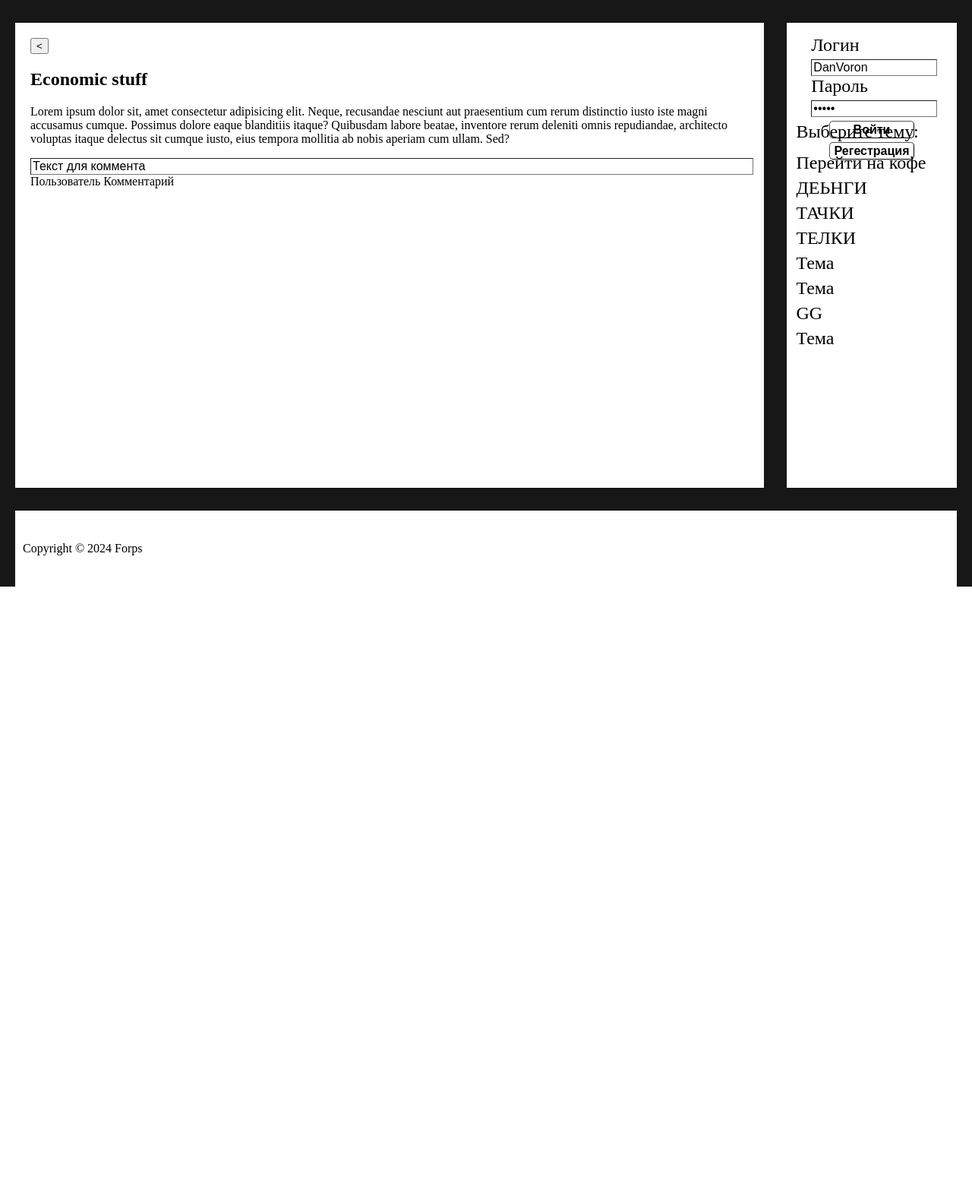
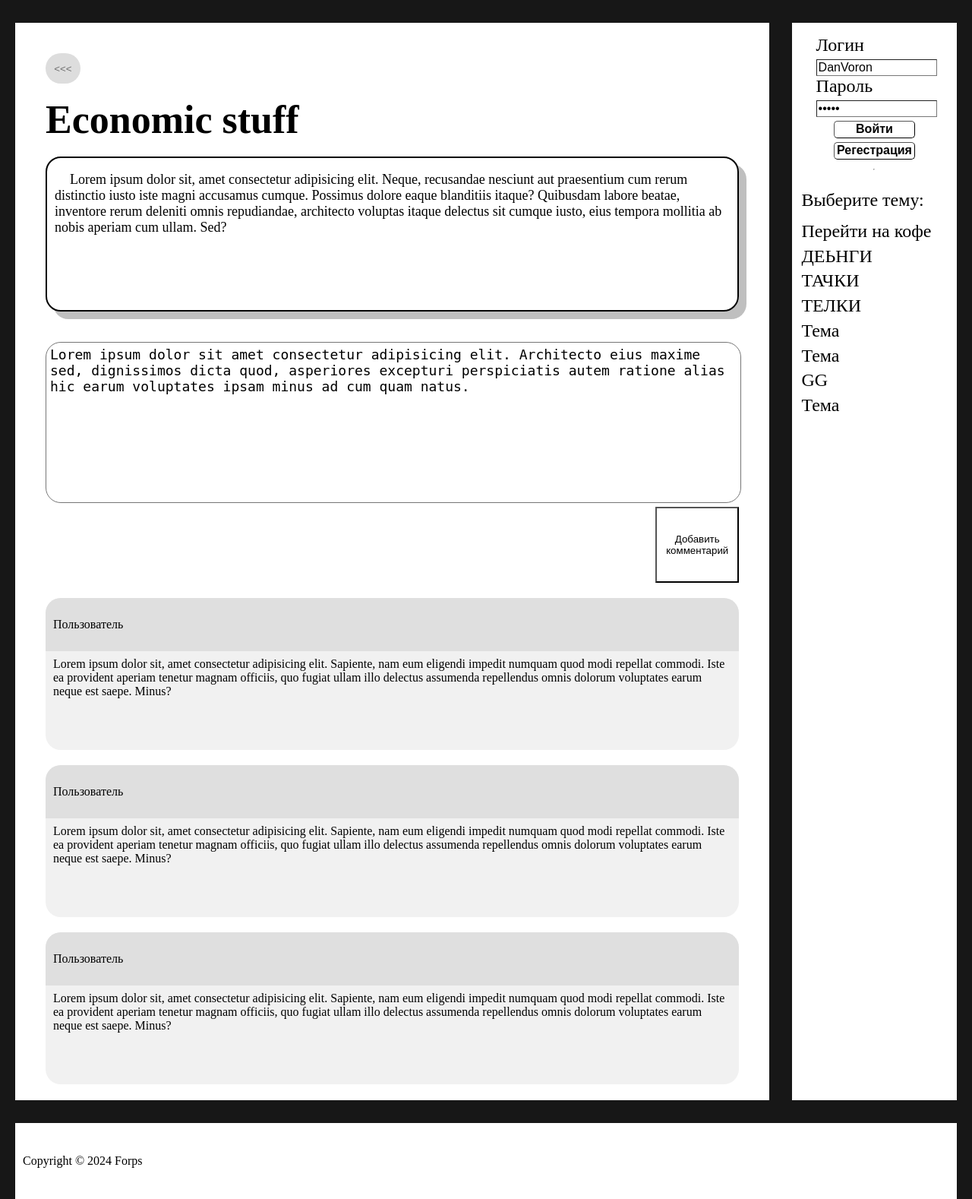
Before and after one commit to DanVoron/pythonProject, a Django app: page /post/4/ in a window 1280 px wide. Shown: the part 249-1827 px from the top of the page at 76% size. Before the commit the page ends 1021 px from the top, so only its background shows below. Run offline with Django 5.2, Linux system fonts and the light colour scheme; data comes from the database, SQL or seed files in the repository.

Commit message:
Forps 1.0
Перемещение по сайту досупно

```diff
--- a/mydjangoproject/static/css/PostListStyles.css
+++ b/mydjangoproject/static/css/PostListStyles.css
@@ -10,3 +10,90 @@
     display: flex;
     flex-direction: column;
 }
+.PostContainer{
+    background-color: #ffffff;
+    width: 95%;
+    min-height: 500px;
+    padding: 40px;
+}
+h2{
+    font-size: 52px;
+    margin: 2% 0 2% 0;
+}
+.PostTextContainer{
+    height: fit-content;
+    min-height: 200px;
+    border:solid black ;
+    border-width: 2px;
+    border-radius: 20px;
+    padding: 0 10px 0 10px;
+    box-shadow: 10px 10px 0px rgba(0,0,0,0.25);
+    text-indent: 20px;
+    font-size: 18px;
+}
+.comment{
+    width: 99%;
+    resize: none;
+    border-radius: 20px;
+    font-size: 18px;
+    padding: 5px;
+    margin-top: 40px;
+    height: 200px;
+    border-radius: 20px;
+    text-align:left;
+}
+.CommContainer{
+    margin-top: 20px;
+    height: 200px;
+    border-radius: 20px;
+}
+.CommContainer{
+    background-color:#F1F1F1;
+    border-radius: 20px;
+}
+.UserContainer{
+    display: flex;
+    align-items: center;
+    box-sizing: border-box;
+    border-radius: 20px 20px 0 0 ;
+    padding: 10px;
+    height: 35%;
+    width: 100%;
+    background-color: #DFDFDF;
+}
+.CommLabel{
+    display: flex;
+    align-items: center;
+    box-sizing: border-box;
+    border-radius: 20px 20px 0 0 ;
+    padding: 5px 10px 5px 10px;
+    height: 35%;
+    width: 100%;
+    margin: 0;
+}
+.BackButt{
+    width: 5%;
+    height: 3%;
+    border-color: transparent;
+    background-color: #dddddd;
+    color: #6e6e6e;
+    border-radius: 50px;
+}
+.BackButt:hover{
+    cursor: pointer;
+    background-color: #aaaaaa;
+}
+.BackButt:active{
+    background-color: #cccccc;
+}
+.OstavComm{
+    margin-top: 5px;
+    height: 100px;
+    width: 12%;
+    align-self:flex-end;
+    background-color: transparent;
+}
+.NewCommentsContainer{
+    display: flex;
+    flex-direction: column;
+}
--- a/mydjangoproject/static/css/index.css
+++ b/mydjangoproject/static/css/index.css
@@ -105,8 +105,8 @@ footer{
 }
 .RegLogContaienr{
     margin-top: 5%;
-    height: 15%;
     width: 80%;
+    height: 180px;
     display: flex;
     align-self: center;
     flex-direction: column;
--- a/mydjangoproject/templates/blog/post_list.html
+++ b/mydjangoproject/templates/blog/post_list.html
@@ -6,7 +6,6 @@
     <link rel="stylesheet" href="{% static 'css/index.css'%}">
     <link rel="stylesheet" href="{% static 'css/PostListStyles.css'%}">
     <title>Пост "{{ post.header}}"</title>
-
 </head>
 <body>
     <header>
@@ -20,14 +19,33 @@
         </div>
     </header>
     <main>
-    <div class="NewsContainer">
-        <button>&lt;</button>
+    <div class="PostContainer">
+        <button class="BackButt" onclick="document.location='{% url 'index' %}'">&lt;&lt;&lt;</button>
         <h2>{{ post.header }}</h2>
-        <p>{{ post.text }}</p>
-        <input type="text" value="Текст для коммента">
+        <div class="PostTextContainer">
+            <p>      {{ post.text }}</p>
+        </div>
+        <div class="NewCommentsContainer">
+            <textarea  class="comment" >Lorem ipsum dolor sit amet consectetur adipisicing elit. Architecto eius maxime sed, dignissimos dicta quod, asperiores excepturi perspiciatis autem ratione alias hic earum voluptates ipsam minus ad cum quam natus.</textarea>
+            <button class="OstavComm">Добавить комментарий</button>
+        </div>
         <div class="CommContainer">
-            <label >Пользователь</label>
-            <label >Комментарий</label>
+            <div class="UserContainer">
+                <label class="UserLabel" >Пользователь <br></label>
+            </div>
+            <label class="CommLabel">Lorem ipsum dolor sit, amet consectetur adipisicing elit. Sapiente, nam eum eligendi impedit numquam quod modi repellat commodi. Iste ea provident aperiam tenetur magnam officiis, quo fugiat ullam illo delectus assumenda repellendus omnis dolorum voluptates earum neque est saepe. Minus?</label>
+        </div>
+        <div class="CommContainer">
+            <div class="UserContainer">
+                <label class="UserLabel" >Пользователь <br></label>
+            </div>
+            <label class="CommLabel">Lorem ipsum dolor sit, amet consectetur adipisicing elit. Sapiente, nam eum eligendi impedit numquam quod modi repellat commodi. Iste ea provident aperiam tenetur magnam officiis, quo fugiat ullam illo delectus assumenda repellendus omnis dolorum voluptates earum neque est saepe. Minus?</label>
+        </div>
+        <div class="CommContainer">
+            <div class="UserContainer">
+                <label class="UserLabel" >Пользователь <br></label>
+            </div>
+            <label class="CommLabel">Lorem ipsum dolor sit, amet consectetur adipisicing elit. Sapiente, nam eum eligendi impedit numquam quod modi repellat commodi. Iste ea provident aperiam tenetur magnam officiis, quo fugiat ullam illo delectus assumenda repellendus omnis dolorum voluptates earum neque est saepe. Minus?</label>
         </div>
     </div>
     <div class="NewsThemesContainer">
@@ -55,6 +73,5 @@
     <footer>
         <p class="footertext">Copyright © 2024 Forps</p>
     </footer>
-
 </body>
 </html>
```
Also changed, not shown: other parts of mydjangoproject/static/css/index.css (+32 -0 lines), mydjangoproject/static/JS/index.js (added, +11 -0 lines), mydjangoproject/templates/index.html (+14 -1 lines).
